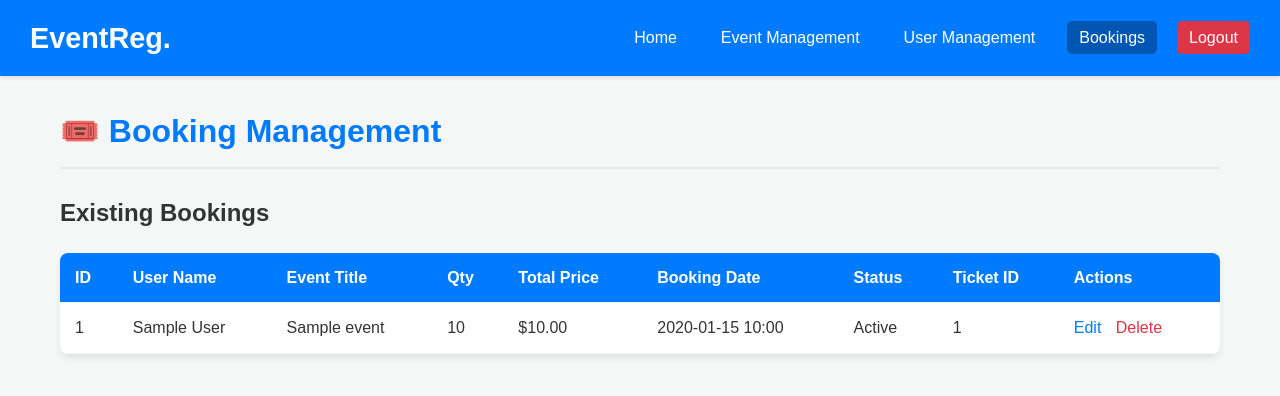
After one commit to GDMfernando/event_registration_system, a PHP site: page /admin/bookings/bookings.php in a window 1280 px wide. The commit adds this page. Shown: the top 396 px of the page. Run offline with PHP 8.4, Linux system fonts and the light colour scheme; tables that the repository leaves empty or names only in its code hold one stand-in row (values such as "Sample post"); a stand-in replaces the project's code that opens the database connection.

Commit message:
intiate bookings page and update manage events

```diff
--- /dev/null
+++ b/admin/bookings/bookings.php
@@ -0,0 +1,123 @@
+<?php
+
+include('../../db/db_connect.php');
+
+// Function to fetch all bookings with associated User Name and Event Title
+function get_all_bookings($conn) {
+    // Joining event_booking (b) with user (u) on user_id and events (e) on event_id
+    $sql = "SELECT
+                b.booking_id AS id,
+                b.quantity,
+                b.total_price,
+                b.booking_date,
+                b.status,
+                u.full_name AS user_name,
+                e.title AS event_title,
+                b.ticket_id
+            FROM event_booking b
+            JOIN user u ON b.user_id = u.user_id
+            JOIN events e ON b.event_id = e.event_id
+            ORDER BY b.booking_date DESC";
+
+    $result = mysqli_query($conn, $sql);
+
+    if ($result === false) {
+        die("MySQL Query Error in get_all_bookings: " . mysqli_error($conn) .
+            "<br>Query: " . htmlspecialchars($sql));
+    }
+
+    return mysqli_fetch_all($result, MYSQLI_ASSOC);
+}
+
+
+// ------------------------------------
+// A. HANDLE DELETING BOOKING
+// ------------------------------------
+if (isset($_GET['delete_id']) && is_numeric($_GET['delete_id'])) {
+    $id = $_GET['delete_id'];
+
+    // Note: You might need to handle related records in the 'tickets' table
+    // depending on your database constraints (e.g., if ticket is linked to booking).
+    // For simplicity, this only deletes the booking record itself.
+
+    $sql = "DELETE FROM event_booking WHERE booking_id = ?";
+
+    if ($stmt = mysqli_prepare($conn, $sql)) {
+        mysqli_stmt_bind_param($stmt, "i", $id);
+        if (mysqli_stmt_execute($stmt)) {
+            header("location: manage_bookings.php?status=deleted");
+            exit();
+        } else {
+            error_log("MySQLi Execute Error (Delete Booking): " . mysqli_stmt_error($stmt));
+            echo "<script>alert('ERROR: Could not execute delete query.');</script>";
+        }
+        mysqli_stmt_close($stmt);
+    }
+}
+
+// ------------------------------------
+// B. FETCH BOOKINGS FOR DISPLAY
+// ------------------------------------
+$bookings = get_all_bookings($conn);
+
+mysqli_close($conn);
+?>
+
+<!DOCTYPE html>
+<html lang="en">
+<head>
+    <meta charset="UTF-8">
+    <meta name="viewport" content="width=device-width, initial-scale=1.0">
+    <title>Booking Management</title>
+    <link rel="stylesheet" href="../manage_events/css/manage_events.css">
+    <link rel="stylesheet" href="../includes/navbar.css">
+</head>
+<body>
+    <?php include('../includes/navbar.php'); ?>
+    <div class="container">
+        <h1>🎟️ Booking Management</h1>
+
+        <h2>Existing Bookings</h2>
+
+        <table class="event-table">
+            <thead>
+                <tr>
+                    <th>ID</th>
+                    <th>User Name</th>
+                    <th>Event Title</th>
+                    <th>Qty</th>
+                    <th>Total Price</th>
+                    <th>Booking Date</th>
+                    <th>Status</th>
+                    <th>Ticket ID</th>
+                    <th>Actions</th>
+                </tr>
+            </thead>
+            <tbody>
+                <?php if (!empty($bookings)): ?>
+                    <?php foreach ($bookings as $booking): ?>
+                        <tr>
+                            <td><?php echo htmlspecialchars($booking['id']); ?></td>
+                            <td><?php echo htmlspecialchars($booking['user_name']); ?></td>      <td><?php echo htmlspecialchars($booking['event_title']); ?></td>    <td><?php echo htmlspecialchars($booking['quantity']); ?></td>
+                            <td>$<?php echo htmlspecialchars(number_format($booking['total_price'], 2)); ?></td>
+                            <td><?php echo htmlspecialchars(date('Y-m-d H:i', strtotime($booking['booking_date']))); ?></td>
+                            <td><?php echo htmlspecialchars(ucfirst($booking['status'])); ?></td>
+                            <td><?php echo htmlspecialchars($booking['ticket_id']); ?></td>
+                            <td class="action-links">
+                                <a href="edit_booking.php?id=<?php echo $booking['id']; ?>" class="edit">Edit</a>
+                                <a href="manage_bookings.php?delete_id=<?php echo $booking['id']; ?>" class="delete" onclick="return confirm('Are you sure you want to delete this booking?');">Delete</a>
+                            </td>
+                        </tr>
+                    <?php endforeach; ?>
+                <?php else: ?>
+                    <tr>
+                        <td colspan="9">No bookings found.</td>
+                    </tr>
+                <?php endif; ?>
+            </tbody>
+        </table>
+
+    </div>
+
+<script src="../manage_events/manage_events.js"></script> </body>
+</html>
--- a/admin/includes/navbar.php
+++ b/admin/includes/navbar.php
@@ -15,7 +15,7 @@ $current_page = basename($_SERVER['PHP_SELF']);
         </a></li>
 
         <li><a href="user_management.php">User Management</a></li>
-        <li><a href="bookings.php">Bookings</a></li>
+        <li><a href="../bookings/bookings.php" <?php if($current_page == 'bookings.php') echo 'class="active"'; ?>>Bookings</a></li>
         <li><a href="logout.php" class="logout">Logout</a></li>
     </ul>
 </nav>
```
Also changed, not shown: admin/manage_events/manage_events.php (+66 -24 lines).
